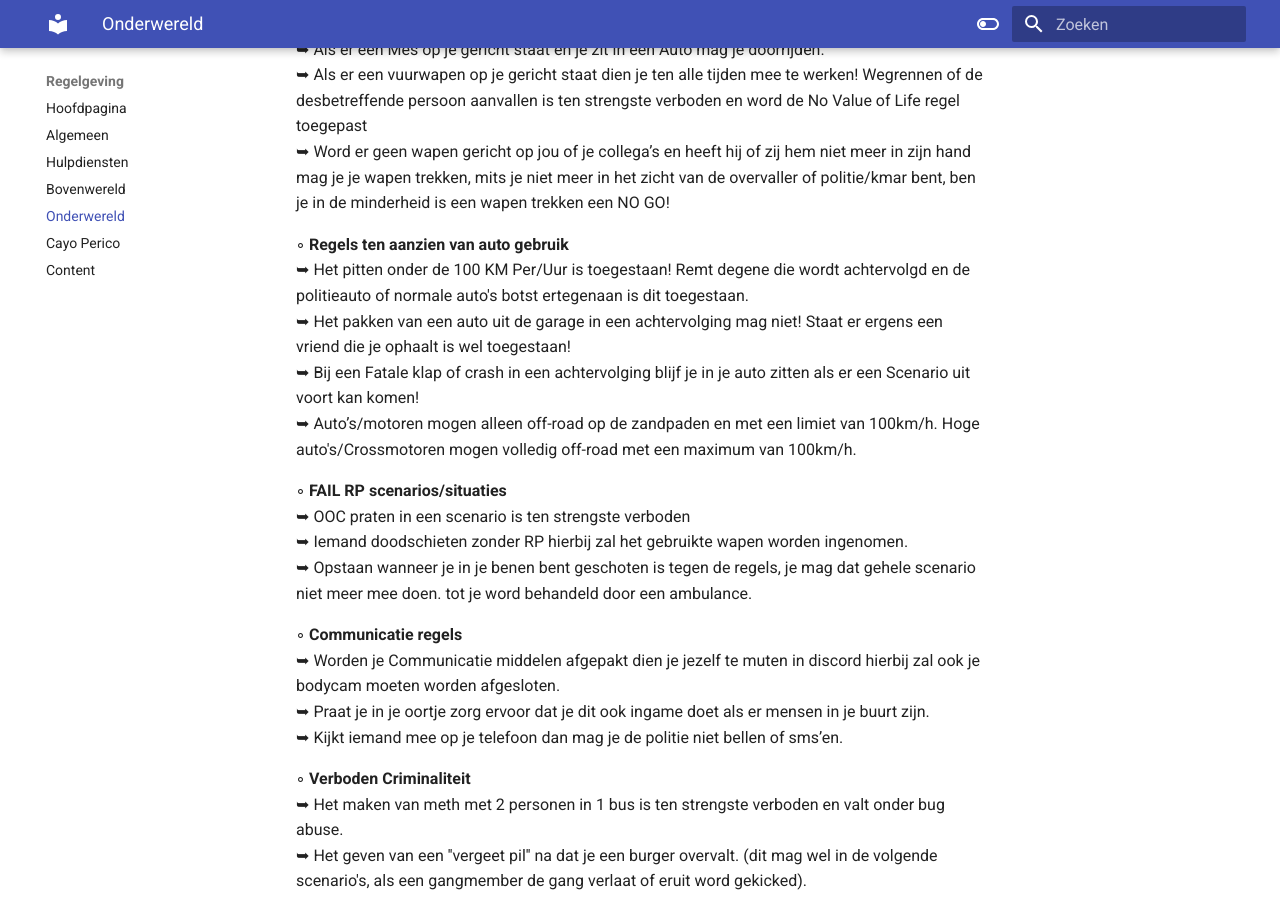
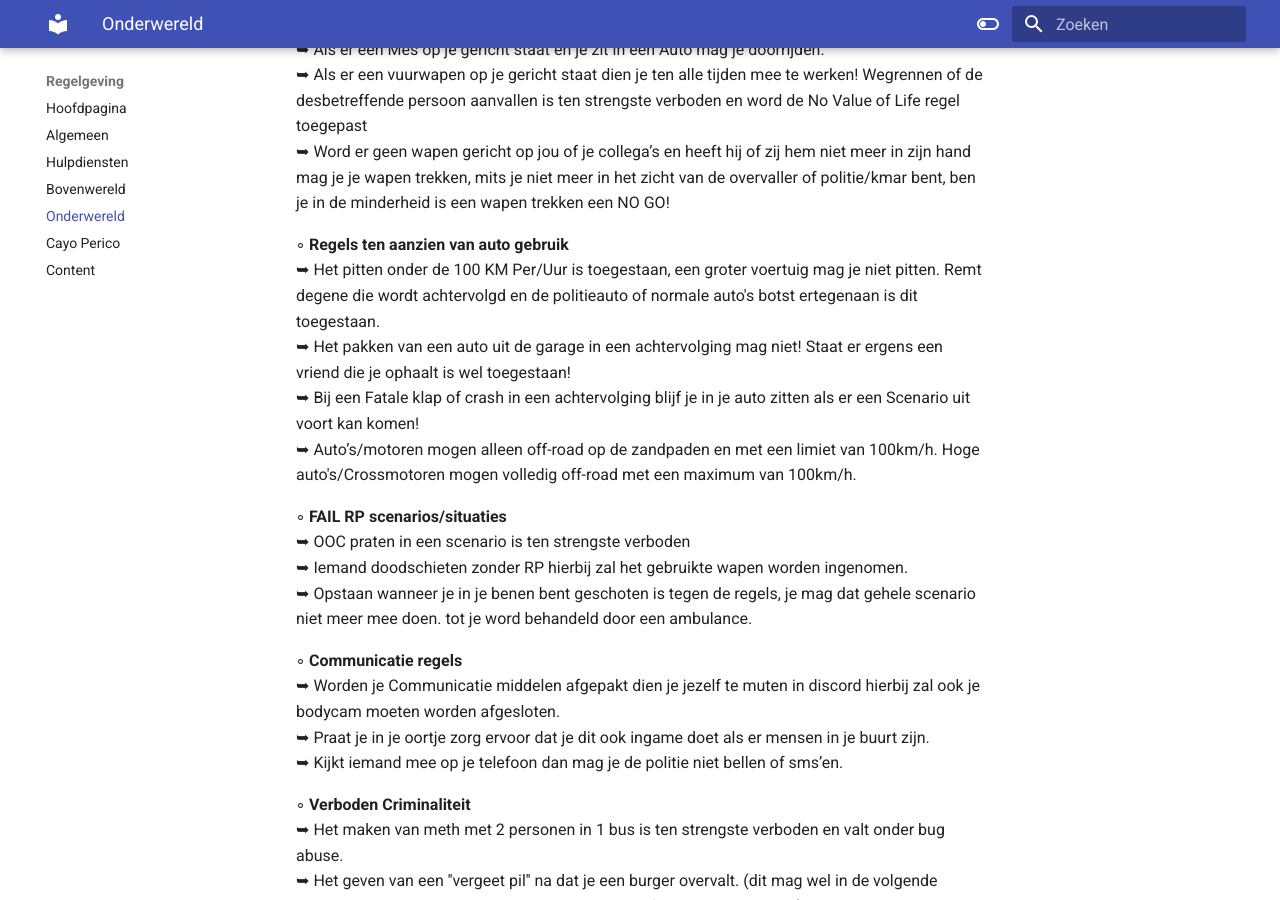
Before and after one commit to CappaWappa/Regels, an MkDocs documentation site: the page built from docs/onderwereld.md, in a window 1280 px wide and 900 px high, scrolled down 2552 px. Built offline with MkDocs 1.6.1 and Material for MkDocs 9.7.7, drawn with Linux system fonts in a browser that asks for light colours; comment, search, counter and statistics services are not loaded.

Commit message:
Update onderwereld.md

```diff
--- a/docs/onderwereld.md
+++ b/docs/onderwereld.md
@@ -83,7 +83,7 @@ Nieuwe spelers die de onderwereld induiken worden niet meer geacht als nieuwe sp
      ➥ Word er geen wapen gericht op jou of je collega’s en heeft hij of zij hem niet meer in zijn hand mag je je wapen trekken, mits je niet meer in het zicht van de        overvaller of politie/kmar bent, ben je in de minderheid is een wapen trekken een NO GO! <br>
 
 ◦ <b>Regels ten aanzien van auto gebruik</b> <br>
-     ➥ Het pitten onder de 100 KM Per/Uur is toegestaan! Remt degene die wordt achtervolgd en de politieauto of normale auto's botst ertegenaan is dit toegestaan.<br>
+     ➥ Het pitten onder de 100 KM Per/Uur is toegestaan, een groter voertuig mag je niet pitten. Remt degene die wordt achtervolgd en de politieauto of normale auto's botst ertegenaan is dit toegestaan.<br>
      ➥ Het pakken van een auto uit de garage in een achtervolging mag niet! Staat er ergens een vriend die je ophaalt is wel toegestaan! <br>
      ➥ Bij een Fatale klap of crash in een achtervolging blijf je in je auto zitten als er een Scenario uit voort kan komen! <br>
     ➥ Auto’s/motoren mogen alleen off-road op de zandpaden en met een limiet van 100km/h. Hoge auto's/Crossmotoren mogen volledig off-road met een maximum van 100km/h.<br>
```
